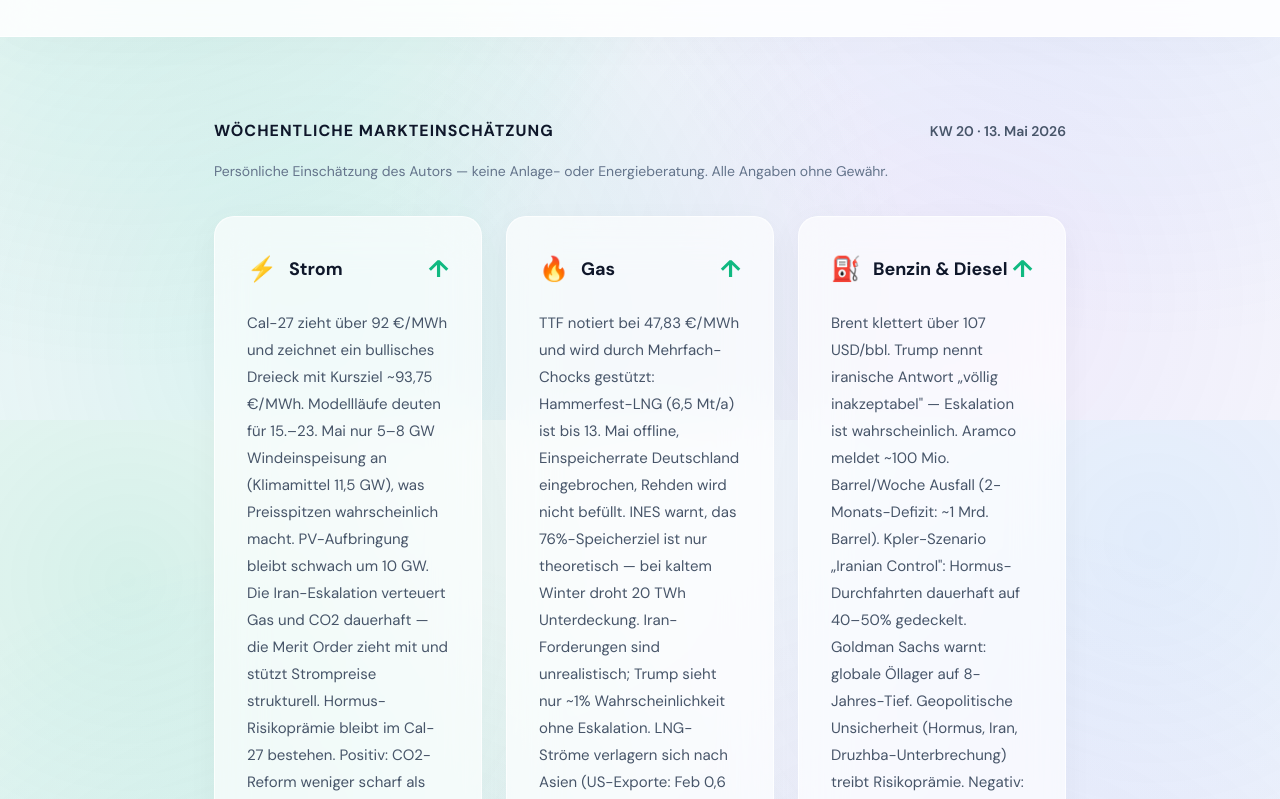
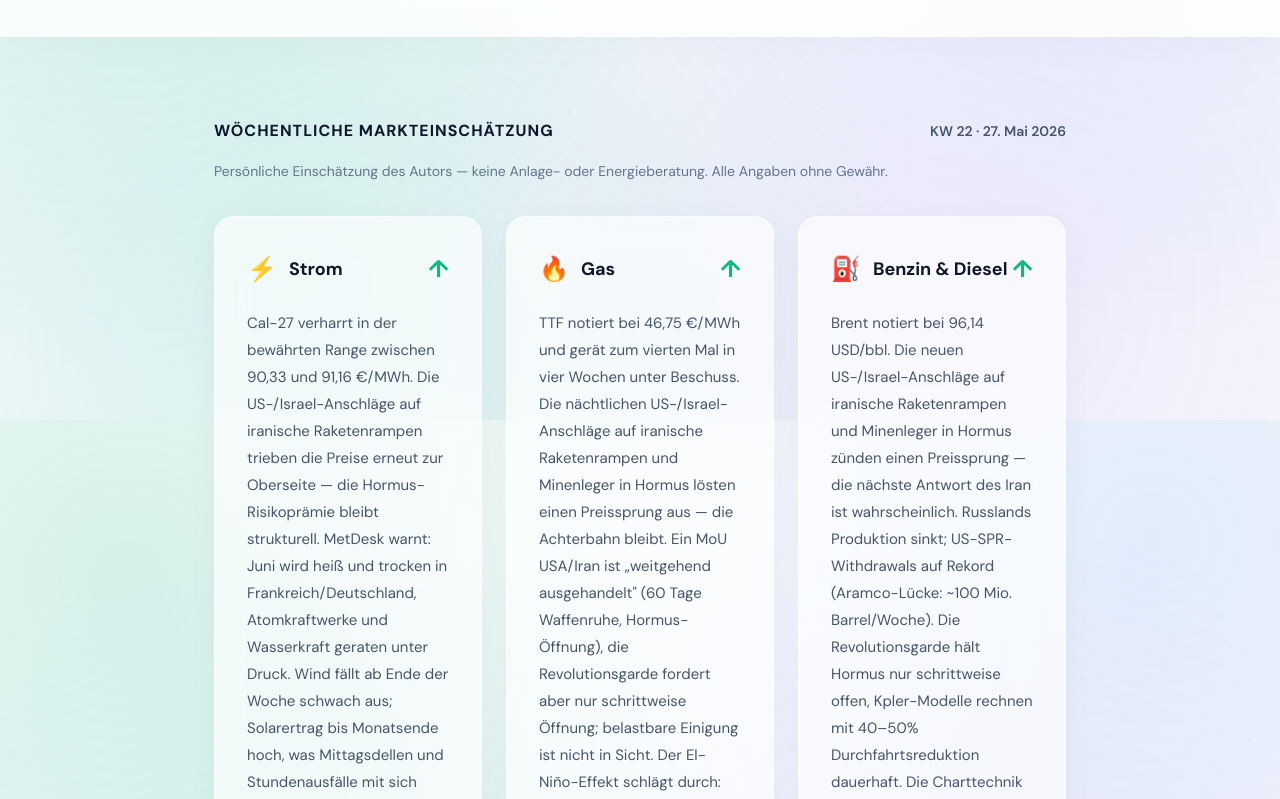
Before and after one commit to cenko-ai/Stromgeist, a Next.js app: page / in a window 1280 px wide. Shown: the part 1180-1979 px from the top of the page. Built offline with nearby package versions, Linux system fonts and the light colour scheme.

Commit message:
Update MarktWidget.js

```diff
--- a/src/components/MarktWidget.js
+++ b/src/components/MarktWidget.js
@@ -4,7 +4,7 @@ export default function MarktWidget() {
       <div className="markt-inner">
         <div className="markt-header">
           <span className="markt-title">Wöchentliche Markteinschätzung</span>
-          <span className="markt-date">KW 20 · 13. Mai 2026</span>
+          <span className="markt-date">KW 22 · 27. Mai 2026</span>
         </div>
         <p className="markt-disclaimer">
           Persönliche Einschätzung des Autors — keine Anlage- oder Energieberatung. Alle Angaben ohne Gewähr.
@@ -18,7 +18,7 @@ export default function MarktWidget() {
               <span className="markt-arrow up">↑</span>
             </div>
             <p className="markt-text">
-              Cal-27 zieht über 92 €/MWh und zeichnet ein bullisches Dreieck mit Kursziel ~93,75 €/MWh. Modellläufe deuten für 15.–23. Mai nur 5–8 GW Windeinspeisung an (Klimamittel 11,5 GW), was Preisspitzen wahrscheinlich macht. PV-Aufbringung bleibt schwach um 10 GW. Die Iran-Eskalation verteuert Gas und CO2 dauerhaft — die Merit Order zieht mit und stützt Strompreise strukturell. Hormus-Risikoprämie bleibt im Cal-27 bestehen. Positiv: CO2-Reform weniger scharf als erhofft, Fallback-Werte unverändert. Neutral: EU beschleunigt EE-Ausbau mittelfristig, dämpfend auf Frontjahre.
+              Cal-27 verharrt in der bewährten Range zwischen 90,33 und 91,16 €/MWh. Die US-/Israel-Anschläge auf iranische Raketenrampen trieben die Preise erneut zur Oberseite — die Hormus-Risikoprämie bleibt strukturell. MetDesk warnt: Juni wird heiß und trocken in Frankreich/Deutschland, Atomkraftwerke und Wasserkraft geraten unter Druck. Wind fällt ab Ende der Woche schwach aus; Solarertrag bis Monatsende hoch, was Mittagsdellen und Stundenausfälle mit sich bringt. Positiv: Deutschland ist wieder Netto-Stromexporteur (Q1-Bilanz), CO2-Reform schwächer als erwartet — Fallback-Werte unverändert. Strukturell: Die Iran-Eskalation verteuert Gas und CO2; die Merit Order zieht Strompreise mit nach oben.
             </p>
           </div>
 
@@ -30,7 +30,7 @@ export default function MarktWidget() {
               <span className="markt-arrow up">↑</span>
             </div>
             <p className="markt-text">
-              TTF notiert bei 47,83 €/MWh und wird durch Mehrfach-Chocks gestützt: Hammerfest-LNG (6,5 Mt/a) ist bis 13. Mai offline, Einspeicherrate Deutschland eingebrochen, Rehden wird nicht befüllt. INES warnt, das 76%-Speicherziel ist nur theoretisch — bei kaltem Winter droht 20 TWh Unterdeckung. Iran-Forderungen sind unrealistisch; Trump sieht nur ~1% Wahrscheinlichkeit ohne Eskalation. LNG-Ströme verlagern sich nach Asien (US-Exporte: Feb 0,6 → Mai 3,5 Mt). Winterrisiko 2026/27 steigt strukturell. Positiv: Australien führt 20%-Inlandsquote für LNG ab Juli 2027 ein (bullish). EU-Russland-LNG-Ban aktiv seit 25.04., vollständiges Embargo Jan 2027.
+              TTF notiert bei 46,75 €/MWh und gerät zum vierten Mal in vier Wochen unter Beschuss. Die nächtlichen US-/Israel-Anschläge auf iranische Raketenrampen und Minenleger in Hormus lösten einen Preissprung aus — die Achterbahn bleibt. Ein MoU USA/Iran ist „weitgehend ausgehandelt" (60 Tage Waffenruhe, Hormus-Öffnung), die Revolutionsgarde fordert aber nur schrittweise Öffnung; belastbare Einigung ist nicht in Sicht. Der El-Niño-Effekt schlägt durch: Japan überschritt am 18.05. erstmals 35°C ungewöhnlich früh, Asiensommer wird heiß und trocken — LNG-Konkurrenz steigt strukturell. Positiv: DE-Einspeicherraten über 1 TWh/Tag, Rehden wird wieder befüllt, Einzelne LNG-Tanker durchqueren Hormus über Pfingsten. Strukturell: Hormus-Risikoprämie bleibt bis zur Einigung; El-Niño hebt Asien-Gasnachfrage dauerhaft.
             </p>
           </div>
 
@@ -42,7 +42,7 @@ export default function MarktWidget() {
               <span className="markt-arrow up">↑</span>
             </div>
             <p className="markt-text">
-              Brent klettert über 107 USD/bbl. Trump nennt iranische Antwort „völlig inakzeptabel" — Eskalation ist wahrscheinlich. Aramco meldet ~100 Mio. Barrel/Woche Ausfall (2-Monats-Defizit: ~1 Mrd. Barrel). Kpler-Szenario „Iranian Control": Hormus-Durchfahrten dauerhaft auf 40–50% gedeckelt. Goldman Sachs warnt: globale Öllager auf 8-Jahres-Tief. Geopolitische Unsicherheit (Hormus, Iran, Druzhba-Unterbrechung) treibt Risikoprämie. Negativ: OPEC+ und ADNOC wollen Kapazitäten ausweiten; Indien spart Kraftstoffe (Modi-Reise-Verzicht). Structural: Angebotsdefizit und Geopolitik stützen Ölpreise nachhaltig bis Kriegsende.
+              Brent notiert bei 96,14 USD/bbl. Die neuen US-/Israel-Anschläge auf iranische Raketenrampen und Minenleger in Hormus zünden einen Preissprung — die nächste Antwort des Iran ist wahrscheinlich. Russlands Produktion sinkt; US-SPR-Withdrawals auf Rekord (Aramco-Lücke: ~100 Mio. Barrel/Woche). Die Revolutionsgarde hält Hormus nur schrittweise offen, Kpler-Modelle rechnen mit 40–50% Durchfahrtsreduktion dauerhaft. Die Charttechnik ist bearish unter 100 USD/bbl (Doppeltop-Risiko bei &lt;96 USD), aber Geopolitik überwiegt. Negativ: China-Nachfrage schwach, Indien dämpft Verbrauch; US-Benzinpreise auf 4-Jahres-Hoch bedeuten politischen Druck auf Trump. Strukturell: Angebotsdefizit und Iran-Risikoprämie stützen Ölpreise bis zur Marktberuhigung.
             </p>
           </div>
         </div>
```
